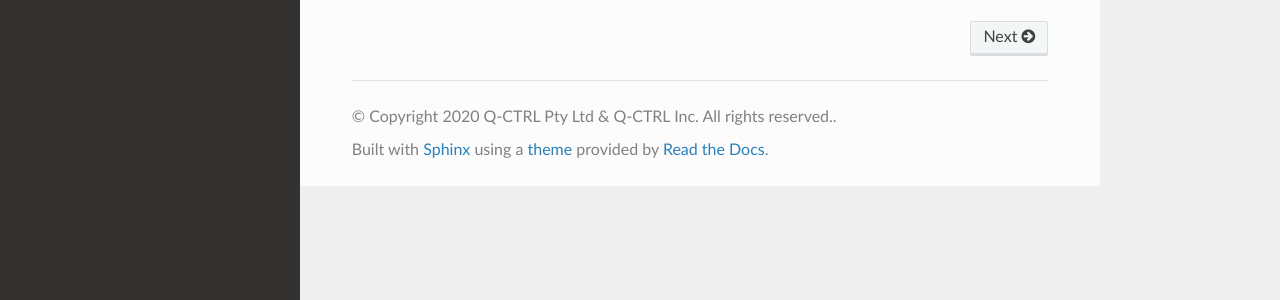
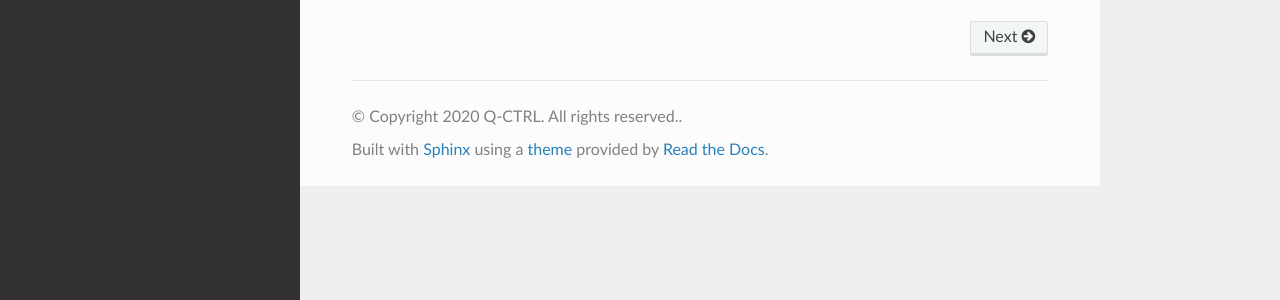
Before and after one commit to qctrl/open-controls, a Sphinx documentation site: the page built from docs/index.rst, in a window 1280 px wide. Shown: the part 379-679 px from the top of the page. Built offline with Sphinx 7.4.7 and the Read the Docs theme 2.0.0, drawn with Linux system fonts in a browser that asks for light colours; comment, search, counter and statistics services are not loaded.

Commit message:
Modify copyright message, add dynamic year. Upgrade nginx to 1.19.

```diff
--- a/docs/conf.py
+++ b/docs/conf.py
@@ -12,6 +12,7 @@ Configuration file for the Sphinx documentation builder.
 # add these directories to sys.path here. If the directory is relative to the
 # documentation root, use os.path.abspath to make it absolute, like shown here.
 #
+import datetime
 import os
 import sys
 
@@ -25,7 +26,10 @@ package_info = parsed["tool"]["poetry"]
 project = package_info["description"]
 author = ", ".join(package_info["authors"])
 release = package_info["version"]
-copyright = "2020 Q-CTRL Pty Ltd & Q-CTRL Inc. All rights reserved."  # pylint: disable=redefined-builtin
+now = datetime.datetime.now()
+copyright = "{} Q-CTRL. All rights reserved.".format(now.year)
+
+# pylint: disable=redefined-builtin
 
 # -- HTML Variables ----------------------------------------------------------
 # Variables to insert into _templates/layout.html
```
Also changed, not shown: 1 other file.
